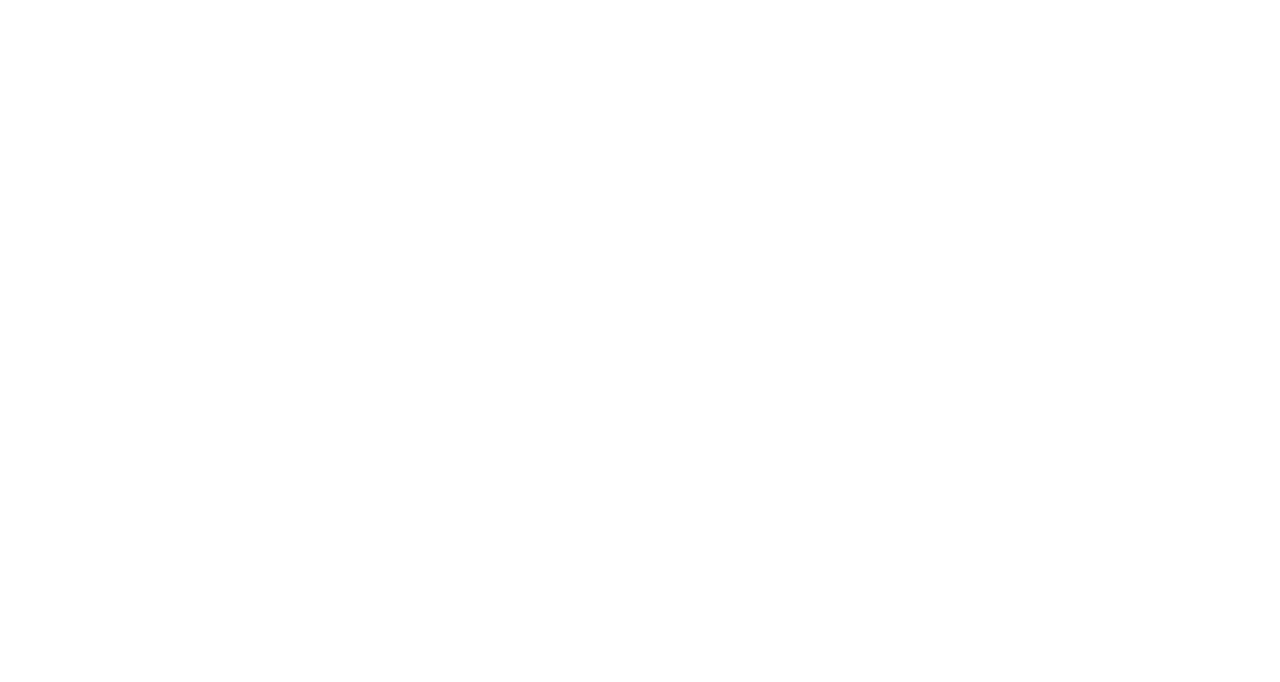
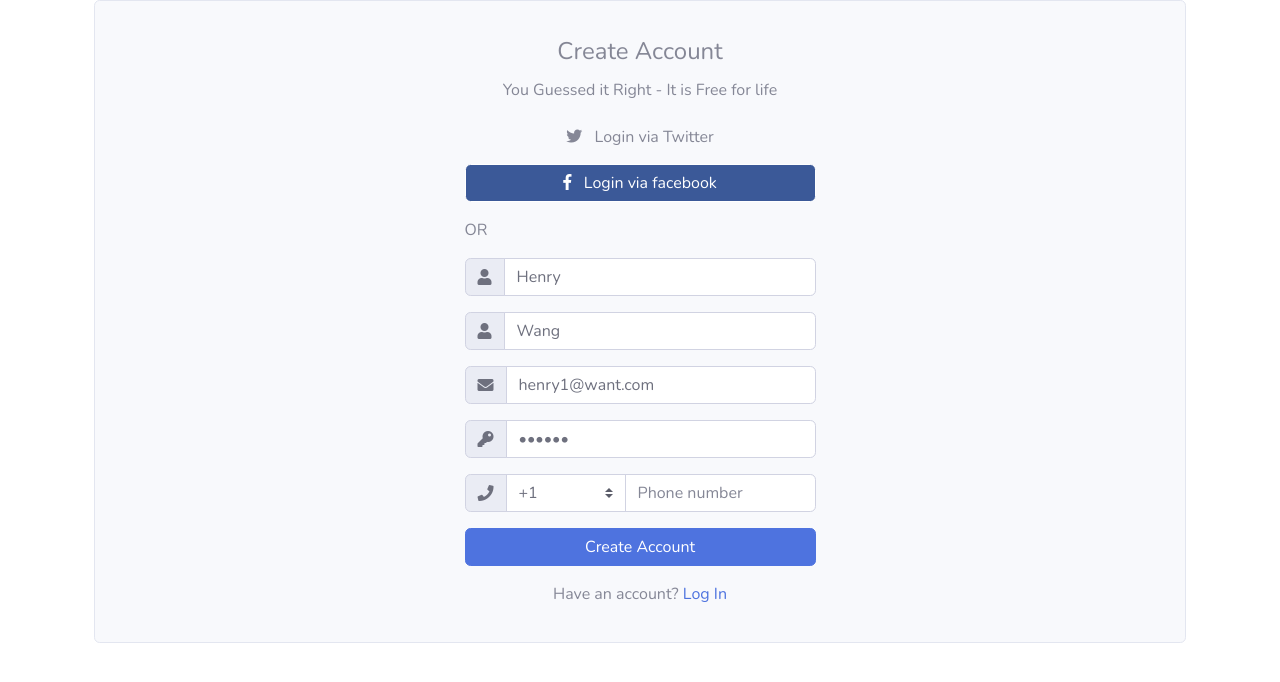
Before and after one commit to practicalit/help-portal-angular, an Angular app: page /register in a window 1280 px wide. Before the commit this address led to /. Shown: the top 682 px of the page. Built offline with nearby package versions, Linux system fonts and the light colour scheme.

Commit message:
Adding new registration of the member. Cleaning up some code. Adding base service for common usage

```diff
--- a/src/app/app-routing.module.ts
+++ b/src/app/app-routing.module.ts
@@ -4,6 +4,7 @@ import { DashboardComponent } from './components/dashboard/dashboard.component';
 import { LoginComponent } from './components/login/login.component';
 import { HomeComponent } from './components/home/home.component';
 import { HelpComponent } from './components/help/help.component';
+import { RegisterComponent } from './components/member/register/register.component';
 
 
 const routes: Routes = [
@@ -24,6 +25,9 @@ const routes: Routes = [
   },
   {
     path:"login", component: LoginComponent
+  },
+  {
+    path:"register", component: RegisterComponent, pathMatch:'full'
   }
 
 ];
--- a/src/app/app.module.ts
+++ b/src/app/app.module.ts
@@ -10,6 +10,7 @@ import { DashboardComponent } from './components/dashboard/dashboard.component';
 import { LoginComponent } from './components/login/login.component';
 import { HomeComponent } from './components/home/home.component';
 import { HelpComponent } from './components/help/help.component';
+import { RegisterComponent } from './components/member/register/register.component';
 
 @NgModule({
   declarations: [
@@ -18,7 +19,8 @@ import { HelpComponent } from './components/help/help.component';
     DashboardComponent,
     LoginComponent,
     HomeComponent,
-    HelpComponent
+    HelpComponent,
+    RegisterComponent
   ],
   imports: [
     AppRoutingModule,
--- a/src/app/components/login/login.component.html
+++ b/src/app/components/login/login.component.html
@@ -48,7 +48,7 @@
                     <a class="small" href="forgot-password.html">Forgot Password?</a>
                   </div>
                   <div class="text-center">
-                    <a class="small" href="register.html">Create an Account!</a>
+                    <a class="small" routerLink="/register">Create an Account!</a>
                   </div>
                 </div>
               </div>
--- /dev/null
+++ b/src/app/components/member/register/register.component.html
@@ -0,0 +1,63 @@
+<link rel="stylesheet" href="https://use.fontawesome.com/releases/v5.0.8/css/all.css">
+<div class="container">
+
+<div class="card bg-light">
+<article class="card-body mx-auto" style="max-width: 400px;">
+	<h4 class="card-title mt-3 text-center">Create Account</h4>
+	<p class="text-center">You Guessed it Right - It is Free for life</p>
+	<p>
+		<a href="" class="btn btn-block btn-twitter"> <i class="fab fa-twitter"></i>   Login via Twitter</a>
+		<a href="" class="btn btn-block btn-facebook"> <i class="fab fa-facebook-f"></i>   Login via facebook</a>
+	</p>
+	<p class="divider-text">
+        <span class="bg-light">OR</span>
+    </p>
+	<form [formGroup]="registrationForm" (ngSubmit)="onSubmit()">
+	<div class="form-group input-group">
+		<div class="input-group-prepend">
+		    <span class="input-group-text"> <i class="fa fa-user"></i> </span>
+		 </div>
+        <input formControlName="firstName" name="" class="form-control" placeholder="Full name" type="text">
+    </div> <!-- form-group// -->
+    <div class="form-group input-group">
+		<div class="input-group-prepend">
+		    <span class="input-group-text"> <i class="fa fa-user"></i> </span>
+		 </div>
+        <input formControlName="lastName" name="" class="form-control" placeholder="Full name" type="text">
+    </div>
+    <div class="form-group input-group">
+    	<div class="input-group-prepend">
+		    <span class="input-group-text"> <i class="fa fa-envelope"></i> </span>
+		 </div>
+        <input formControlName="email" name="" class="form-control" placeholder="Email address" type="email">
+    </div> <!-- form-group// -->
+    <div class="form-group input-group">
+    	<div class="input-group-prepend">
+		    <span class="input-group-text"> <i class="fa fa-key"></i> </span>
+		 </div>
+        <input formControlName="password" name="" class="form-control" placeholder="Password" type="password">
+    </div>
+    <div class="form-group input-group">
+    	<div class="input-group-prepend">
+		    <span class="input-group-text"> <i class="fa fa-phone"></i> </span>
+		</div>
+		<select class="custom-select" style="max-width: 120px;">
+		    <option selected="">+1</option>
+		    <option value="1">+251</option>
+		</select>
+    	<input name="" class="form-control" placeholder="Phone number" type="text">
+    </div> <!-- form-group// -->
+    <div *ngIf="success" class="alert alert-success alert-dismissible fade show">
+        <strong>Success!</strong> You have registered successfully.
+        <button type="button" class="close" data-dismiss="alert">&times;</button>
+    </div>
+    <div class="form-group">
+        <button type="submit" class="btn btn-primary btn-block" [disabled]="!registrationForm.valid"> Create Account  </button>
+    </div> <!-- form-group// -->
+    <p class="text-center">Have an account? <a routerLink="/login">Log In</a> </p>
+</form>
+</article>
+</div> <!-- card.// -->
+
+</div>
+<!--container end.//-->
--- /dev/null
+++ b/src/app/components/member/register/register.component.ts
@@ -0,0 +1,57 @@
+import { Component, OnInit } from '@angular/core';
+import { FormGroup, FormControl, Validators } from '@angular/forms';
+import { MemberService } from 'src/app/services/member.service';
+import { Member } from 'src/app/models/Member';
+
+/**
+ * Registration handler component
+ */
+@Component({
+  selector: 'app-register',
+  templateUrl: './register.component.html',
+  styleUrls: ['./register.component.css']
+})
+export class RegisterComponent implements OnInit {
+
+  success: Boolean = false;
+
+  registrationForm: FormGroup = new FormGroup({
+    firstName: new FormControl('Henry',[Validators.required]),
+    lastName: new FormControl('Wang', [Validators.required]),
+    email: new FormControl('henry1@want.com',[Validators.email]),
+    password: new FormControl('121212', [Validators.required]),
+    dateOfBirth: new FormControl('1990-09-01', Validators.required)
+  });
+
+  constructor(private memberService: MemberService) { }
+
+  ngOnInit() {
+  }
+
+  /**
+   * Event handler for the registration submit.
+   */
+  onSubmit() {
+    //accessing values
+    console.log('getting values');
+    let member:Member = {'firstName': this.registrationForm.get(
+      'firstName').value,
+      'lastName': this.registrationForm.get('lastName').value,
+      'email': this.registrationForm.get('email').value,
+      'dateOfBirth': this.registrationForm.get('dateOfBirth').value,
+      'password': this.registrationForm.get('password').value
+    }
+
+    this.memberService.save(member).subscribe(
+      data => {
+        console.log(data);
+        if (data.success) {
+          console.log('testing this');
+        }
+        if (data.success) {
+          this.success = true;
+        }
+      }
+    );
+  }
+}
--- a/src/app/models/Member.ts
+++ b/src/app/models/Member.ts
@@ -1,9 +1,15 @@
 
+/**
+ * Model representing member
+ *
+ * @author Practical IT <info@thepracticalit.com>
+ */
 export class Member {
     id?: number;
     email: String;
     firstName: string;
     lastName: string;
+    password?: String;
     dateCreated?: Date;
     dateOfBirth?: Date;
 }
--- a/src/app/services/authentication.service.ts
+++ b/src/app/services/authentication.service.ts
@@ -3,28 +3,25 @@ import { HttpClient, HttpHeaders } from '@angular/common/http';
 import { Observable } from 'rxjs';
 
 import { environment } from '../../environments/environment';
+import { BaseService } from './base.service';
 
 /**
  * Authentication handler service.
  *
- * @author Kaleb W. <kaleb@solutionladder.com>
+ * @author Practical IT <info@thepracticalit.com>
  *
  */
 
 const CURRENT_USER = 'currentUser';
 
-const headers = {
-  headers: new HttpHeaders({
-    'Content-Type': 'application/json'
-  })
-};
-
 @Injectable({
   providedIn: 'root'
 })
-export class AuthenticationService {
+export class AuthenticationService extends BaseService{
 
-  constructor(private http: HttpClient) { }
+  constructor(private http: HttpClient) {
+    super();
+   }
 
   /**
    * Getter and setter for the logged property.
@@ -39,7 +36,8 @@ export class AuthenticationService {
   public authenticate(email: String, password: String): Observable<any> {
     //server and end point are stored in the environment config
     return this.http.post<any>(
-      `${environment.server}${environment.authEndPoint}`, {"email": email, "password": password}, headers
+      `${environment.server}${environment.authEndPoint}`,
+      {"email": email, "password": password}, this.getBasicHeader()
       );
   }
 
--- /dev/null
+++ b/src/app/services/base.service.ts
@@ -0,0 +1,27 @@
+import { Injectable } from '@angular/core';
+import { HttpHeaders } from '@angular/common/http';
+import { environment } from '../../environments/environment';
+
+/**
+ * @author practical it
+ *
+ * Service responsible for things related to member.
+ */
+@Injectable({
+  providedIn: 'root'
+})
+export class BaseService{
+
+  constructor() { }
+
+  /**
+   * get basic http header to be used by child classes.
+   */
+  public getBasicHeader() {
+    return {
+      headers: new HttpHeaders({
+        'Content-Type': 'application/json'
+      })
+    };
+  }
+}
--- a/src/app/services/help.service.ts
+++ b/src/app/services/help.service.ts
@@ -4,26 +4,28 @@ import { environment } from '../../environments/environment';
 import { Observable } from 'rxjs';
 import { AuthenticationService } from './authentication.service';
 import { Help } from '../models/Help';
+import { BaseService } from './base.service';
 
 @Injectable({
   providedIn: 'root'
 })
-export class HelpService {
+export class HelpService extends BaseService {
 
-  constructor(private authService: AuthenticationService, private http: HttpClient) { }
+  constructor(private authService: AuthenticationService, private http: HttpClient) {
+    super();
+   }
 
   /**
-   * Fetch the data from the remote server.
+   * Fetch the list of helps from the server.
    */
   public getHelps():Observable<Help[]> {
-    let headers = {
-      headers: new HttpHeaders({
-        'Content-Type': 'application/json',
-        'Authorization': `Bearer ${this.authService.getToken()}`
-      })
-    };
 
+    /*
+     * This need to be refactored to be used in interceptor
+     */
+    this.getBasicHeader().headers.append('Authorization', `Bearer ${this.authService.getToken()}`);
     return this.http.get<Help[]>(
-      `${environment.server}${environment.helpListEndPoint}`, headers)
+      `${environment.server}${environment.helpListEndPoint}`,
+      this.getBasicHeader())
   }
 }
--- /dev/null
+++ b/src/app/services/member.service.ts
@@ -0,0 +1,37 @@
+import { Injectable } from '@angular/core';
+import { Member } from '../models/Member';
+
+import { environment } from '../../environments/environment';
+
+import { BaseService } from './base.service';
+import { HttpClient } from '@angular/common/http';
+import { Observable } from 'rxjs';
+
+/**
+ * @author Practical IT <info@thepracticalit.com>
+ *
+ * Service responsible for things related to member.
+ */
+
+@Injectable({
+  providedIn: 'root'
+})
+export class MemberService extends BaseService{
+
+  constructor(private httpClient: HttpClient) {
+    super(); //this is calling the parent.
+   }
+
+  /**
+   * Send the new member information to the server.
+   * @param member
+   * @returns Observable<any>
+   */
+  public save(member: Member): Observable<any> {
+    return this.httpClient.post<any>(
+      `${environment.server}${environment.memberEndPoint}`,
+      member,
+      this.getBasicHeader()
+    );
+  }
+}
--- a/src/environments/environment.ts
+++ b/src/environments/environment.ts
@@ -4,10 +4,11 @@
 
 export const environment = {
   production: false,
-  //server: 'http://localhost:8085',
-  server:'https://ethio-help.herokuapp.com',
+  server: 'http://localhost:8085',
+  //server:'https://ethio-help.herokuapp.com',
   authEndPoint: '/api/member/authenticate',
-  helpListEndPoint: '/api/help'
+  helpListEndPoint: '/api/help',
+  memberEndPoint: '/api/member',
 };
 
 /*
```
Also changed, not shown: src/app/components/member/register/register.component.css (added), 2 other files (tests, documents, lock files or other folders).
